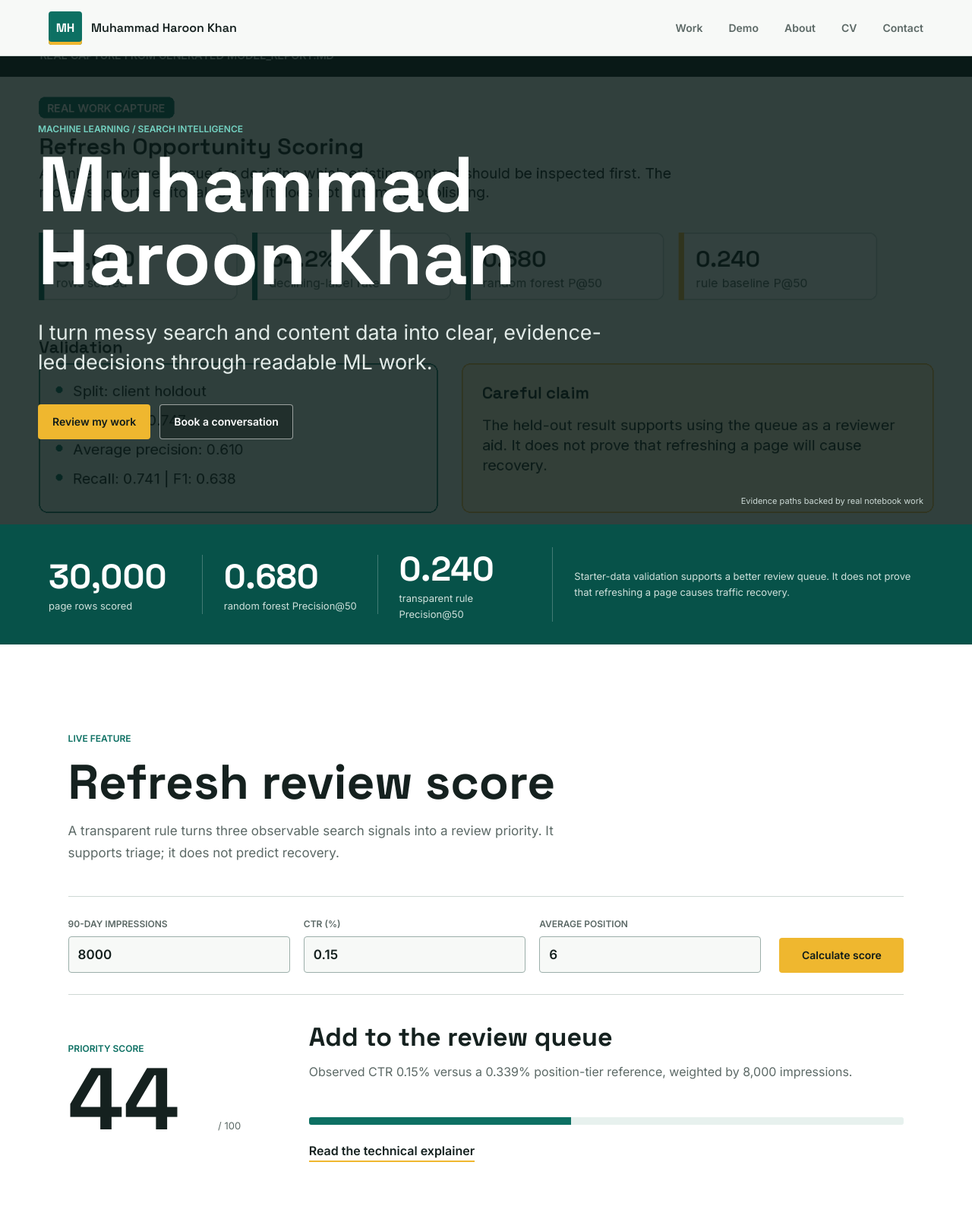
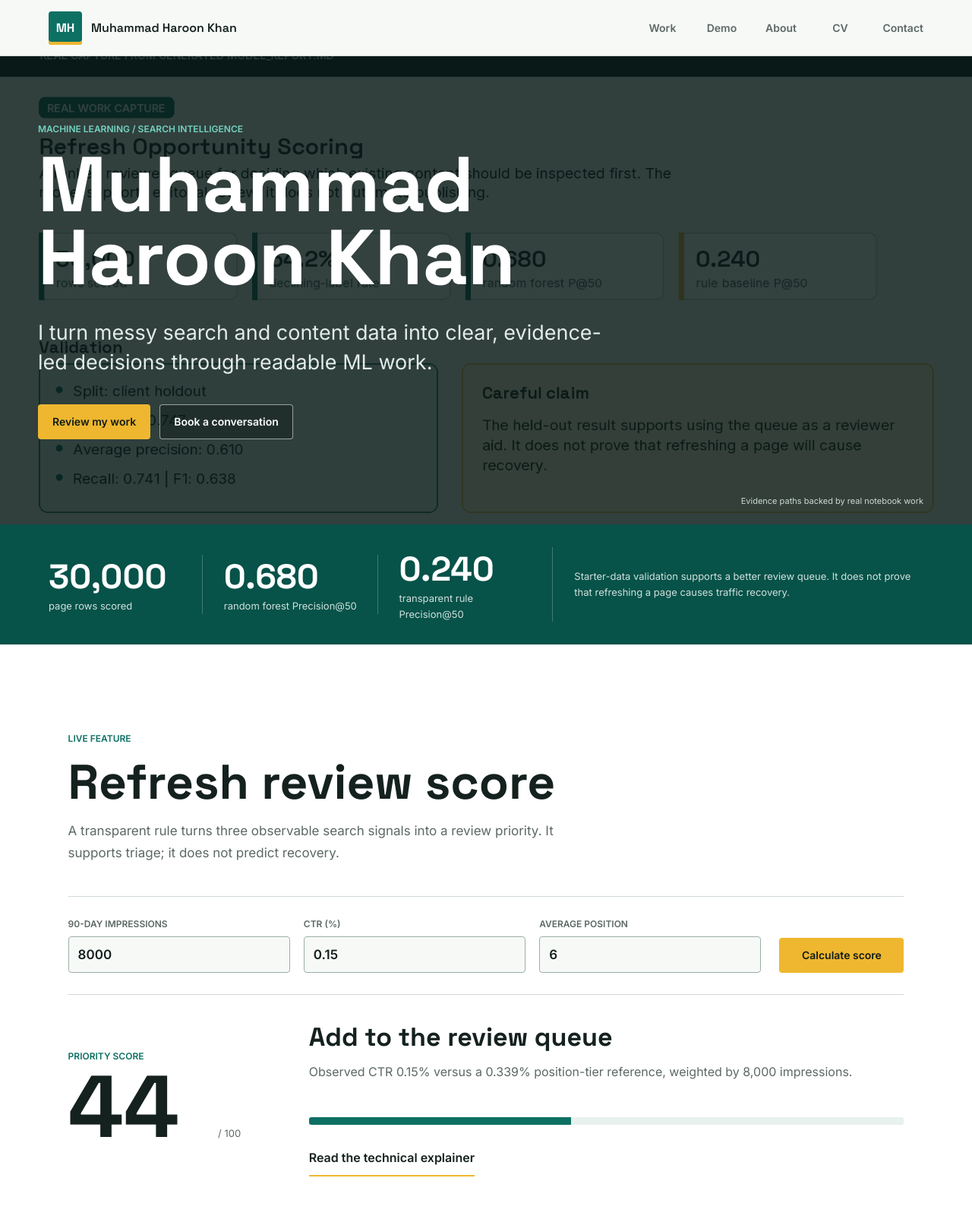
Before and after one commit to haroonk2607/ml-portfolio, a plain HTML site: page index.html in a window 1280 px wide. Shown: the top 1600 px of the page at 76% size. Drawn offline with Linux system fonts and the light colour scheme.

Commit message:
mobile-accessibility-audit

```diff
--- a/index.html
+++ b/index.html
@@ -169,6 +169,7 @@
               alt="Model scorecard showing 30,000 rows, random forest Precision at 50 of 0.680, and rule baseline of 0.240"
               width="1600"
               height="1000"
+              decoding="async"
             />
             <div class="case-copy">
               <p class="case-number">01 / Featured case</p>
@@ -196,6 +197,7 @@
               alt="Executed task-framing notebook explaining the review decision and Precision at 50"
               width="1600"
               height="1000"
+              decoding="async"
             />
             <div class="case-copy">
               <p class="case-number">02 / Framing</p>
@@ -218,6 +220,7 @@
               alt="Leakage-safe validation summary showing excluded identifiers, target columns, and client holdout"
               width="1600"
               height="1000"
+              decoding="async"
             />
             <div class="case-copy">
               <p class="case-number">03 / Validation</p>
--- a/styles.css
+++ b/styles.css
@@ -70,6 +70,7 @@ h3,
 h1, h2, h3, p { overflow-wrap: anywhere; }
 
 .skip-link {
+  min-height: 44px;
   position: fixed;
   top: 12px;
   left: 12px;
@@ -129,6 +130,22 @@ nav a,
   font-size: 14px;
   font-weight: 600;
   text-decoration: none;
+}
+
+nav a,
+.site-footer a,
+.text-link,
+.inline-links a,
+.cv-links a {
+  min-height: 44px;
+  display: inline-flex;
+  align-items: center;
+}
+
+nav a,
+.cv-links a {
+  min-width: 44px;
+  justify-content: center;
 }
 
 nav a:hover,
@@ -508,7 +525,8 @@ h3 {
 
 .text-link,
 .inline-links a {
-  display: inline-block;
+  display: inline-flex;
+  align-items: center;
   padding-bottom: 3px;
   border-bottom: 2px solid var(--proof);
   font-weight: 600;
@@ -628,7 +646,7 @@ h3 {
   }
   .hero {
     min-height: 76svh;
-    background-image: url("assets/work/hero-evidence-paths.png");
+    background-image: url("assets/work/hero-evidence-paths-mobile.webp");
     background-position: center;
   }
   .hero-scrim { background: rgba(7, 24, 21, 0.88); }
```
Also changed, not shown: assets/work/hero-evidence-paths-mobile.webp (added), 2 other files.
